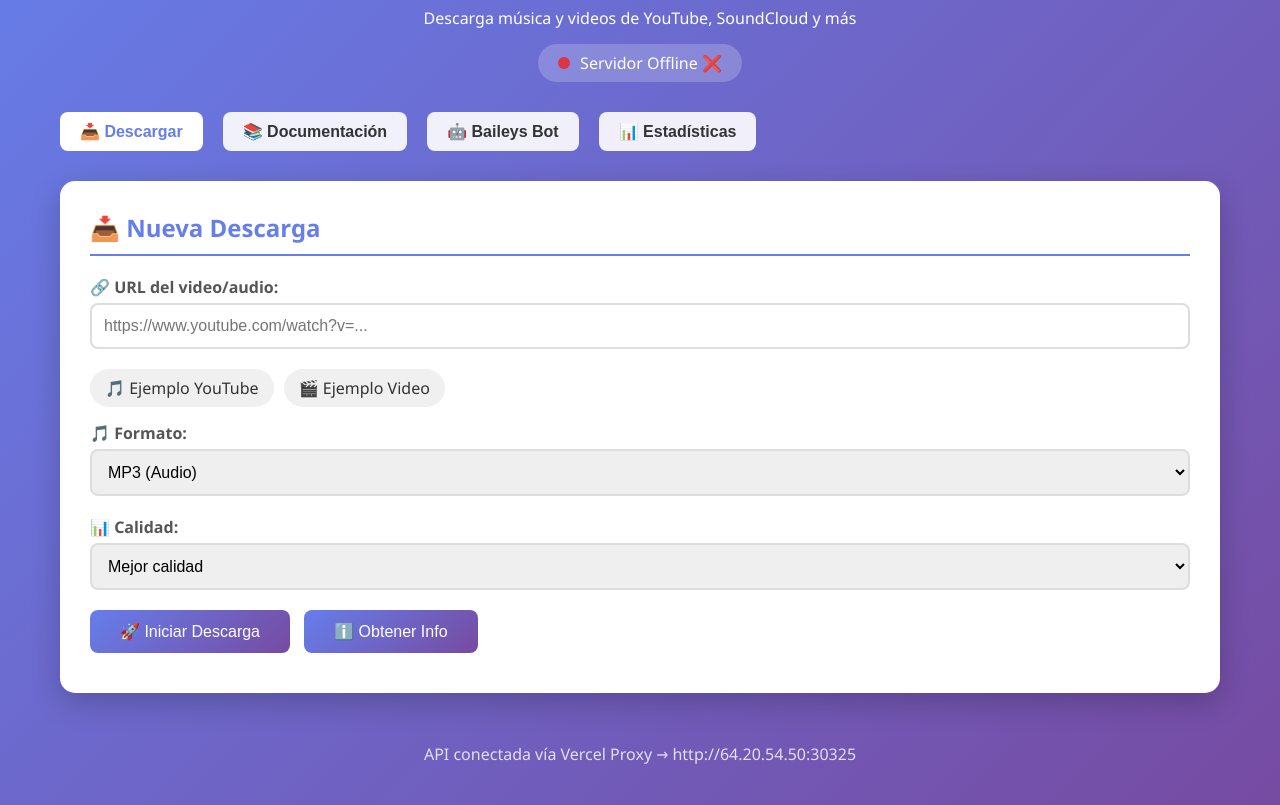
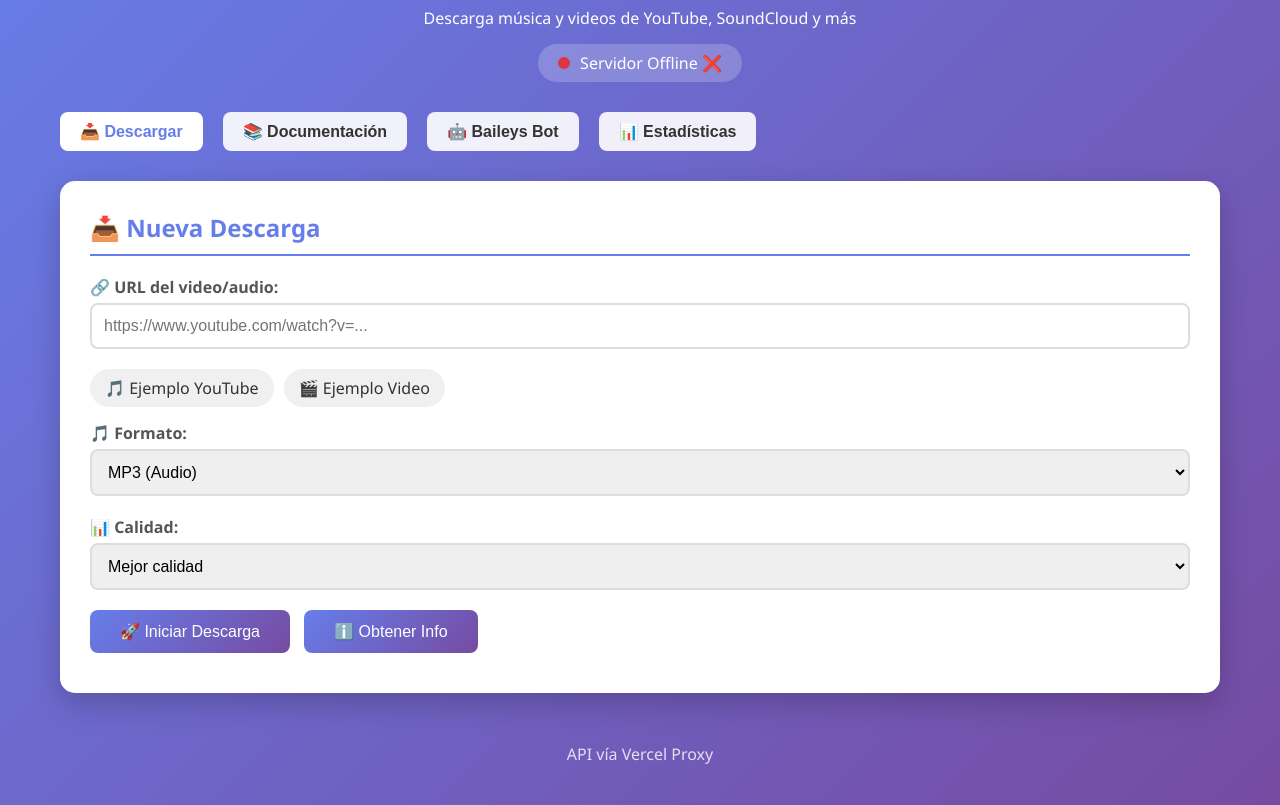
Before and after one commit to jv8784815-ctrl/yt-downloader, a website: page index.html in a window 1280 px wide. Shown: the part 118-923 px from the top of the page. Drawn offline with Linux system fonts and the light colour scheme; no server answers.

Commit message:
Refactor API URL handling and comments in index.html
Removed backend IP display and updated comments for Vercel Proxy configuration.

```diff
--- a/index.html
+++ b/index.html
@@ -274,19 +274,16 @@ async function descargarMusica(url) {
         </div>
 
         <footer>
-            <p>API conectada vía Vercel Proxy → <span id="apiUrlDisplay">http://64.20.54.50:30325</span></p>
+            <p>API vía Vercel Proxy</p>
         </footer>
     </div>
 
     <script>
-        // CONFIGURACIÓN - Vercel Proxy
+        // CONFIGURACIÓN - Vercel Proxy (URL vacía = usa la misma URL de Vercel)
         const API_URL = '';
-        const BACKEND_IP = 'http://64.20.54.50:30325';
 
         let currentTaskId = null;
         let statusInterval = null;
-
-        document.getElementById('apiUrlDisplay').textContent = BACKEND_IP;
 
         async function checkServerStatus() {
             try {
@@ -373,7 +370,8 @@ async function descargarMusica(url) {
 
                 if (data.status === 'completed') {
                     clearInterval(statusInterval);
-                    const fullUrl = `${BACKEND_IP}${data.download_url}`;
+                    // URL RELATIVA - Vercel la resolverá automáticamente
+                    const fullUrl = `${data.download_url}`;
                     document.getElementById('downloadUrl').value = fullUrl;
                     document.getElementById('downloadUrlBox').style.display = 'block';
                 }
```
